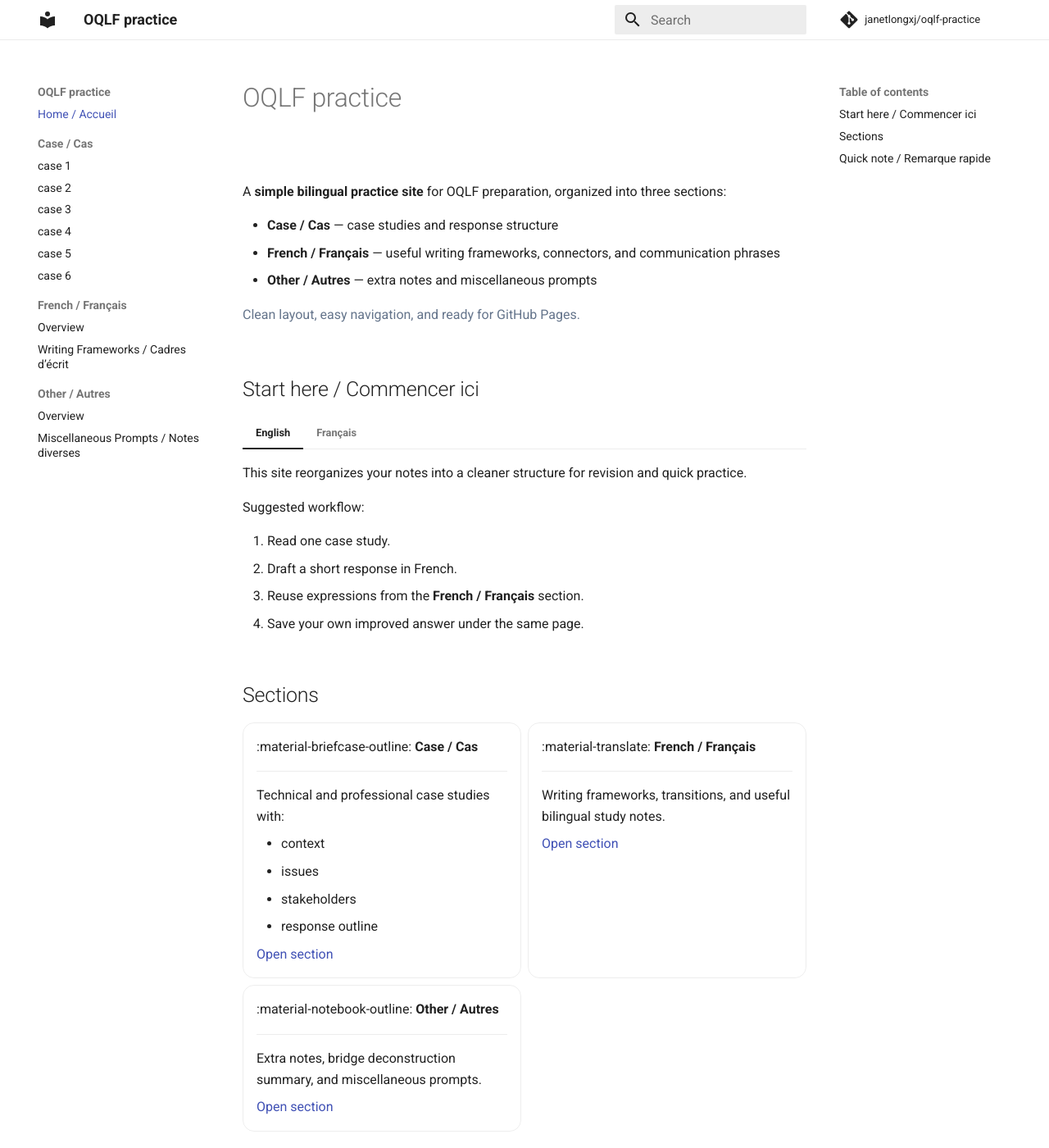
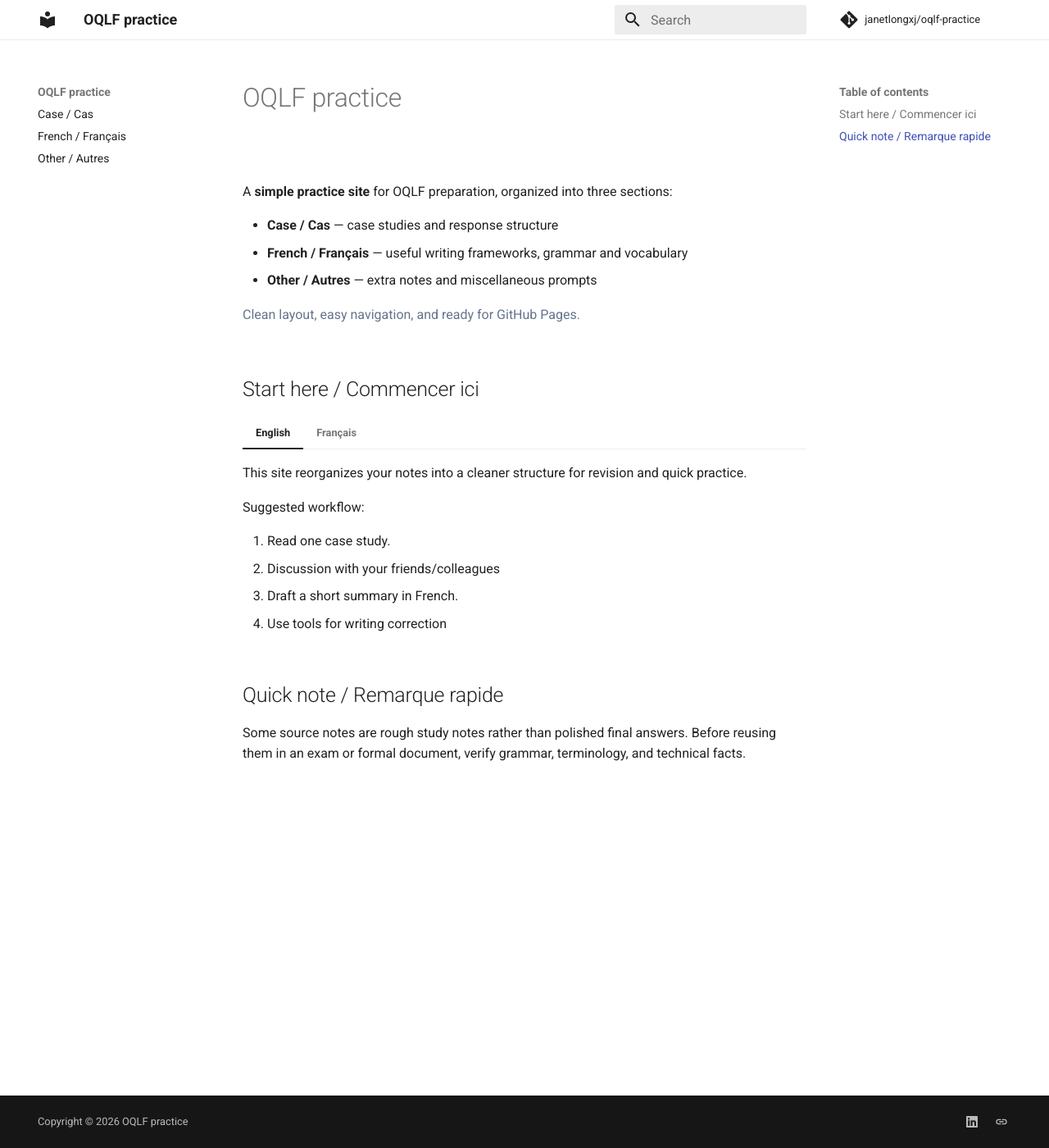
Before and after one commit to janetlongxj/oqlf-practice, an MkDocs documentation site: the page built from docs/index.md, in a window 1280 px wide and 1400 px high. Shown: the whole window at 82% size. Built offline with MkDocs 1.6.1 and Material for MkDocs 9.7.7, drawn with Linux system fonts in a browser that asks for light colours; comment, search, counter and statistics services are not loaded; some of the changed text lies outside the part shown.

Commit message:
Add files via upload

```diff
--- a/docs/index.md
+++ b/docs/index.md
@@ -1,10 +1,10 @@
 # OQLF practice
 
 <div class="hero" markdown>
-A **simple bilingual practice site** for OQLF preparation, organized into three sections:
+A **simple practice site** for OQLF preparation, organized into three sections:
 
 - **Case / Cas** — case studies and response structure
-- **French / Français** — useful writing frameworks, connectors, and communication phrases
+- **French / Français** — useful writing frameworks, grammar and vocabulary
 - **Other / Autres** — extra notes and miscellaneous prompts
 
 <p class="muted">Clean layout, easy navigation, and ready for GitHub Pages.</p>
@@ -19,9 +19,9 @@ A **simple bilingual practice site** for OQLF preparation, organized into three
     Suggested workflow:
 
     1. Read one case study.
-    2. Draft a short response in French.
-    3. Reuse expressions from the **French / Français** section.
-    4. Save your own improved answer under the same page.
+    2. Discussion with your friends/colleagues
+    3. Draft a short summary in French.
+    4. Use tools for writing correction
 
 === "Français"
 
@@ -30,11 +30,11 @@ A **simple bilingual practice site** for OQLF preparation, organized into three
     Méthode conseillée :
 
     1. Lire une étude de cas.
-    2. Rédiger une courte réponse en français.
-    3. Réutiliser les expressions de la section **French / Français**.
-    4. Ajouter votre propre version améliorée sur la même page.
+    2. Discuter avec vos amis/collègues.
+    3. Rédiger un court résumé en français.
+    4. Utiliser des outils pour la correction orthographique et grammaticale.
 
-## Sections
+<!-- ## Sections
 
 <div class="grid cards" markdown>
 
@@ -67,7 +67,7 @@ A **simple bilingual practice site** for OQLF preparation, organized into three
 
     [Open section](other/index.md)
 
-</div>
+</div> -->
 
 ## Quick note / Remarque rapide
 
--- a/mkdocs.yml
+++ b/mkdocs.yml
@@ -40,16 +40,20 @@ extra_css:
 
 nav:
   - Home / Accueil: index.md
-  - Case / Cas:
-      - case 1: case/electricity-import.md
-      - case 2: case/workplace-accident.md
-      - case 3: case/nuclear-decommissioning.md
-      - case 4: case/oil-drilling.md
-      - case 5: case/footbridge-feasibility.md
-      - case 6: case/champlain-bridge.md
-  - French / Français:
-      - Overview: french/index.md
-      - Writing Frameworks / Cadres d’écrit: french/writing-frameworks.md
-  - Other / Autres:
-      - Overview: other/index.md
-      - Miscellaneous Prompts / Notes diverses: other/misc-notes.md
+
+nav:
+  - Case / Cas: case/index.md
+  - French / Français: french/index.md
+  - Other / Autres: other/index.md
+
+copyright: Copyright &copy; 2026 OQLF practice
+
+extra:
+  generator: false
+  social:
+    - icon: fontawesome/brands/linkedin
+      link: https://linkedin.com
+      name: LinkedIn
+    - icon: fontawesome/brands/googlescholar
+      link: https://instagram.com
+      name: Google scholar
```
Also changed, not shown: docs/case/champlain-bridge.md (+1 -1 lines), docs/case/index.md (+6 -5 lines), docs/french/index.md (+6 -1 lines), docs/other/index.md (+5 -0 lines).
